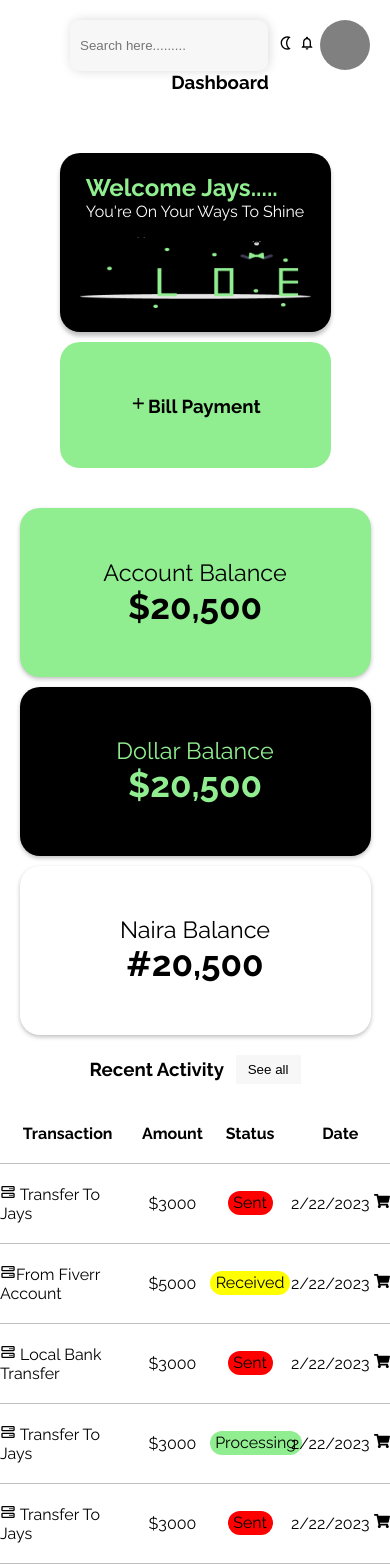
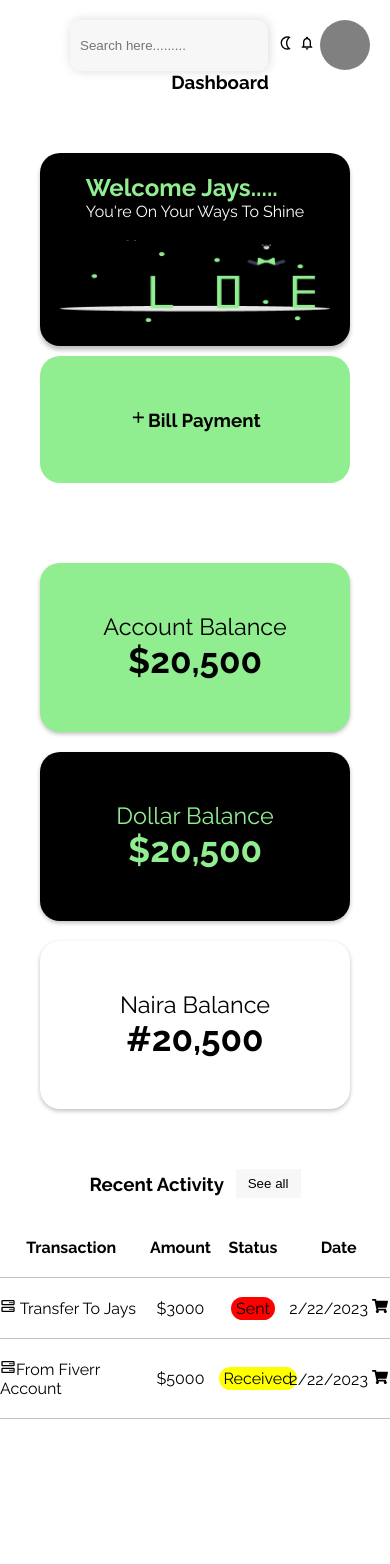
Before and after one commit to Ayanda-boluwatife/falcon-pay, a React (Create React App) app: page /dashboard in a window 390 px wide. After the commit the page ends 1419 px from the top, so only its background shows below. Built offline with nearby package versions, Linux system fonts and the light colour scheme.

Commit message:
responsiveness adjustment

```diff
--- a/src/App.js
+++ b/src/App.js
@@ -15,7 +15,8 @@ import Refferal from './Dashboard-Items/Refferal';
 import Community from './Dashboard-Items/Community';
 import GovtInner from './Dashboard-Items/GovtInner';
 import Govtouter from './Dashboard-Items/Govtouter';
-import Review from './Dashboard-Items/Review';
+import Getsupport from './Dashboard-Items/Govtouter';
+import Review from './Dashboard-Items/Getsupport';
 import UnderReview from './Dashboard-Items/UnderReview';
 import Localbank from './Dashboard-Items/Localbank';
 import Domain from './Dashboard-Items/Domain';
@@ -41,6 +42,7 @@ function App() {
       <Route path='/community' element={<Community />} />
       <Route path='/govtinner' element={<GovtInner />} />
       <Route path='/govtouter' element={<Govtouter />}/>
+      <Route path='/get_support' element={<Getsupport />} />
       <Route path='/review' element={<Review />}/>
       <Route path='/under' element={<UnderReview/>}/>
       <Route path='/local' element={<Localbank/>}/>
--- a/src/Dashboard-Items/Dashboard.js
+++ b/src/Dashboard-Items/Dashboard.js
@@ -16,7 +16,7 @@ const Dashboard = () => {
             heading = "Dashboard"
             inputType = "search"
             />
-        <div className='first-row page-center'>
+        <div className='first-row'>
             <div className='welcome-message'>
                 <div>
                     <h1>Welcome Jays.....</h1>
@@ -33,7 +33,7 @@ const Dashboard = () => {
         </div>
 
 
-        <div className='second-row page-center'>
+        <div className='second-row'>
             <div className='balance-1'>
                 <p>Account Balance</p>
                 <h1><span>$</span>20,500</h1>
@@ -73,24 +73,6 @@ const Dashboard = () => {
                             <td><span className="receive">received</span></td>
                             <td>{new Date().toLocaleDateString()} <span><FaShoppingCart/></span></td>
                         </tr>
-                        <tr>
-                            <td><span><BiServer/></span> <span className='shift'>local bank transfer</span></td>
-                            <td>$3000</td>
-                            <td><span className='sent'>sent</span></td>
-                            <td>{new Date().toLocaleDateString()} <span><FaShoppingCart/></span></td>
-                        </tr>
-                        <tr>
-                            <td><span><BiServer/></span> <span className="shift">transfer to jays</span></td>
-                            <td>$3000</td>
-                            <td><span className="process">processing</span></td>
-                            <td>{new Date().toLocaleDateString()} <span><FaShoppingCart/></span></td>
-                        </tr>
-                        <tr>
-                            <td><span><BiServer/></span> <span className='shift'>transfer to jays</span></td>
-                            <td>$3000</td>
-                            <td><span className='sent'>sent</span></td>
-                            <td>{new Date().toLocaleDateString()} <span><FaShoppingCart/></span></td>
-                        </tr>
                     </table>
         </div>
         </div>
@@ -99,7 +81,6 @@ const Dashboard = () => {
 }
 const Wrapper = styled.section`
 width: 100%;
-height: 100vh;
 background-color: white;
 display: flex;
 
@@ -108,10 +89,10 @@ display: flex;
     /* height: 100vh; */
 }
 table{
-        text-transform: capitalize;
-        width: 100%;
-        border-collapse: collapse;
-        transition: all 1s ease;
+    text-transform: capitalize;
+    width: 100%;
+    border-collapse: collapse;
+    transition: all 1s ease;
     }
     th,td{
         border-bottom: 1px solid rgba(103, 96, 96, 0.4);
@@ -176,7 +157,7 @@ table{
 }
 .first-row{
     display: flex;
-    justify-content: space-around;
+    gap: 30px;
     padding: 40px;
 }
 .bill-payment{
@@ -184,13 +165,14 @@ table{
     display: flex;
     justify-content: center;
     align-items: center;
-    gap: 30px;
+    gap: 20px;
     width: 20%;
     border-radius: 20px;
 }
 .second-row{
     display: flex;
-    justify-content: space-around;
+    padding-left: 40px;
+    gap: 10px;
 }
 .balance-1{
     background-color:#90EE90;
@@ -199,7 +181,7 @@ table{
     flex-direction: column;
     justify-content: center;
     align-items: center;
-    width: 20%;
+    width: 30%;
     height: 20vh;
     border-radius: 20px;
 }
@@ -211,7 +193,7 @@ table{
     flex-direction: column;
     justify-content: center;
     align-items: center;
-    width: 20%;
+    width: 30%;
     height: 20vh;
     border-radius: 20px;
 }
@@ -222,7 +204,7 @@ table{
     flex-direction: column;
     justify-content: center;
     align-items: center;
-    width: 20%;
+    width: 30%;
     height: 20vh;
     border-radius: 20px;
 }
@@ -261,7 +243,9 @@ table{
     }
     .second-row{
         flex-direction: column;
-        gap: 10px;
+        gap: 20px;
+        padding-left: 0;
+        padding: 40px;
     }
     .balance-1, .balance-2, .balance-3{
         width: 100%;
--- a/src/Dashboard-Items/Getsupport.jsx
+++ b/src/Dashboard-Items/Getsupport.jsx
@@ -9,16 +9,23 @@ const Getsupport = () => {
         <div>
           <SideNavBar />
         </div>
-        <div>
-          <SearchNavBar
-          heading ="Get Support"
-          inputType ="inputType"
-          />
+        <div className="main">
+          <div>
+            <SearchNavBar
+            heading ="Get Support"
+            inputType ="inputType"
+            />
+          </div>
         </div>
     </Wrapper>
   )
 }
 const Wrapper = styled.section`
+ display: flex;
+ width: 100%;
 
+ .main{
+  width: 100%;
+ }
 `
 export default Getsupport;
--- a/src/Dashboard-Items/Govtouter.jsx
+++ b/src/Dashboard-Items/Govtouter.jsx
@@ -1,10 +1,9 @@
 import React from 'react'
 import styled from 'styled-components'
-// import SearchNavBar from '../Asidebar/SideNavBar'
-// import {BsArrowLeft} from "react-icons/bs"
-import {AiOutlineCamera} from "react-icons/ai"
+import {AiOutlineCamera} from 'react-icons/ai'
 import SideNavBar from '../Asidebar/SideNavBar'
-// import { Link } from 'react-router-dom'
+import SearchNavBar from '../SearchComponents/SearchNavBar'
+import {Link} from 'react-router-dom'
 
 const Govtouter = () => {
   return (
@@ -12,111 +11,83 @@ const Govtouter = () => {
         <div>
             <SideNavBar />
         </div>
-        <div className='last'>
-            <div className='svg'>
-
+        <div className="main">
+           <div>
+            <SearchNavBar
+                heading = 'Government ID Card'
+                />
            </div>
-            <div className='main'>
-                <div className='fie'>
-                    <h2>Take A Selfie</h2>
-                    <p>Take A Photo Of yourself</p>
-                </div>
-                <div className='cam'>
-                    <div className='cam-1'>
-                        <AiOutlineCamera/>
-                    </div>
-                    <div className='not'>
-                        <div>
-                            <h1>Notice!!!</h1>
-                        </div>
-                        <div>
-                            <ol>
-                                <li>Snap With Clear Background</li>
-                                <li>Don't Use Filter Or Edit Image</li>
-                                <li>Ensure You're In Lightening Place</li>
-                                <li>Take A Round Picture. No Landscape</li>
-                            </ol>
+           <div className='main-content'>
+                <div className="take-self">
+                    <h1>Take a Selfie</h1>
+                    <p>Take a photo of yourself</p>
+                    <div className="pro-pic">
+                        <AiOutlineCamera />
                     </div>
                 </div>
-                </div>
-                <div className='bun'>
-                    <button>continue</button>
+                <div className="notice">
+                    <h1>NOTICE</h1>
+                    <ol>
+                        <li>snap with clear background</li>
+                        <li>dont use filter or edit the image</li>
+                        <li>ensure you're in lightening place</li>
+                        <li>take a round picture. no landscape</li>
+                    </ol>
+                    <button><Link to={'/review'}>continue</Link></button>
                 </div>
            </div>
         </div>
     </Wrapper>
   )
 }
-const Wrapper = styled.div`
-display:flex;
-width:100%;
-.svg{
-    display:flex;
-    align-items:center;
-    gap:20px;
-    padding:30px 20px;
+const Wrapper = styled.section`
+   display: flex;
+   width: 100%;
+
+   .main{
+    width: 100%;
+    padding: 20px;
    }
-.last{
-    width:100%;
-    display:flex;
-    flex-direction:column;
-    gap:50px;
+   .main-content{
+    padding-left: 20px;
+    display: flex;
+    justify-content: space-around;
+    align-items: center;
+    padding-top: 50px;
    }
-.mention ul{
-    display:flex;
-    align-items:center;
-    justify-content:space-between;
-    width:70%;
-    padding-left:100px;
+   .pro-pic{
+    background-color: gray;
+    height: 200px;
+    width: 200px;
+    border-radius: 100px;
+    display: flex;
+    justify-content: center;
+    align-items: center;
    }
-.cam{
-    display:flex;
-    justify-content:space-between;
-    padding:0 40px;
+   .notice{
+    display: flex;
+    flex-direction: column;
+    gap: 20px;
    }
-.fie{
-    padding:0 40px;
-    display:flex;
-    flex-direction:column;
-    gap:20px;
+   .take-self{
+    display: flex;
+    flex-direction: column;
+    gap: 20px;
    }
-.cam-1 svg{
-    /* background-color:grey; */
-    height:20vh;
-    width:15%;
-    display:flex
-    align-items:center;
-    justify-content:center;
-    /* border-radius:50% */
+   .pro-pic svg{
+    font-size: 30px;
    }
-.cam-1{
-    background-color:#F7F7F7;
-    display:flex;
-    /* height:20vh; */
-    width:20%;
-    align-items:center;
-    justify-content:center;
-    border-radius:70%
+   .notice button{
+    background-color: #90EE93;
+    padding: 15px 30px;
+    border: none;
+    font-weight: 700;
+    border-radius: 10px;
    }
-.not{
-    display:flex;
-    flex-direction:column;
-    gap:20px;
-}
-.bun{
+   ol{
     display: flex;
-  justify-content:flex-end;
-  padding-right:60px;
-}
-.bun button{
-  background-color: lightgreen;
-  padding: 7px 50px;
-  border: none;
-  border-radius:10px;
-  font-size:20px;
-}
-@media screen and (max-width:950px) {
-
+    flex-direction: column;
+    gap: 20px;
    }
 `
 export default Govtouter
--- a/src/Dashboard-Items/Localbank.jsx
+++ b/src/Dashboard-Items/Localbank.jsx
@@ -64,7 +64,7 @@ width:100%;
 }
 .bun button{
   background-color: lightgreen;
-  padding: 15px 50px;
+  padding: 15px ;
   border: none;
   border-radius:10px;
   font-size:20px;
@@ -73,7 +73,7 @@ width:100%;
 }
 .butt-1 button{
   background-color: #F7F7F7;
-  padding: 15px 300px;
+  padding: 15px ;
   border: none;
   border-radius:10px;
   font-size:20px;
@@ -103,5 +103,14 @@ width:100%;
     display:flex;
     justify-content:space-between;
 }
+@media screen and (max-width:950px) {
+   .butt{
+    flex-direction: column;
+   }
+   .butt-1 button{
+    width: 100%;
+   }
+
+}
 `
 export default Localbank
--- a/src/Dashboard-Items/Withdraw.js
+++ b/src/Dashboard-Items/Withdraw.js
@@ -99,8 +99,11 @@ width: 100%;
 .border{
   border-top: 1px solid black;
 }
+a{
+  color: black;
+}
 @media screen and (max-width:900px){
-  .first, .second, .third, .fourth
+
 }
 `
 export default Withdraw;
--- a/src/SearchComponents/SearchNavBar.js
+++ b/src/SearchComponents/SearchNavBar.js
@@ -103,7 +103,7 @@ width: 100%;
     border: none;
     box-shadow: 1px 0px 11px rgba(0, 0, 0, 0.15);
 }
-.toggle-bg-color.light-mode {
+/* .toggle-bg-color.light-mode {
   width: 100%;
   background-color: #fff;
   cursor: pointer;
@@ -113,7 +113,7 @@ width: 100%;
   width: 100%;
   color: white;
   cursor: pointer;
-}
+} */
 @media screen and (max-width: 950px) {
   .toggle-bg-color{
     flex-direction: column-reverse;
```
Also changed, not shown: src/Asidebar/SideNavBar.js (+8 -8 lines), src/Dashboard-Items/Review.jsx (+10 -2 lines), src/Dashboard-Items/ShareToFriends.jsx (+92 -2 lines). Lines whose indentation alone changed are shown as unchanged.
